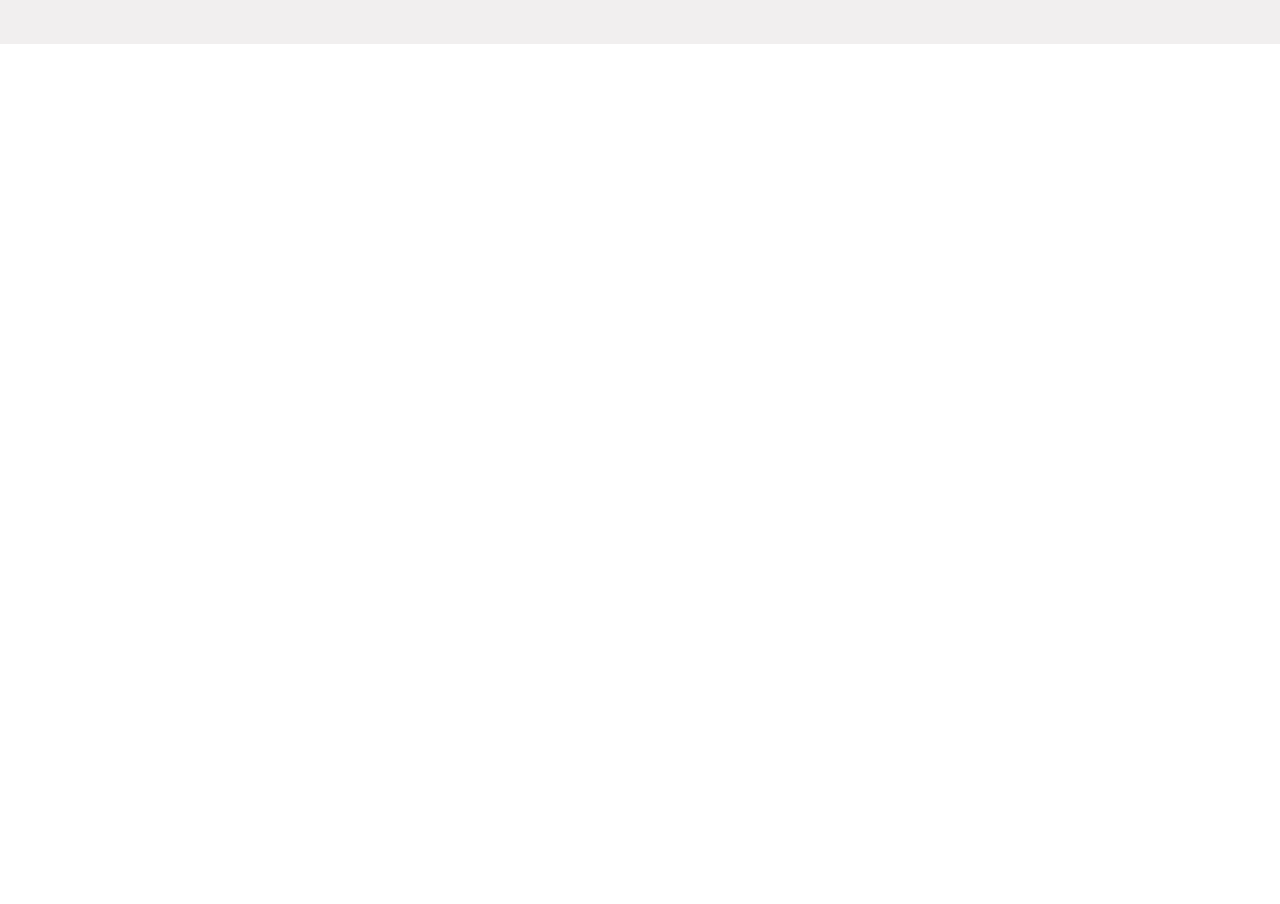
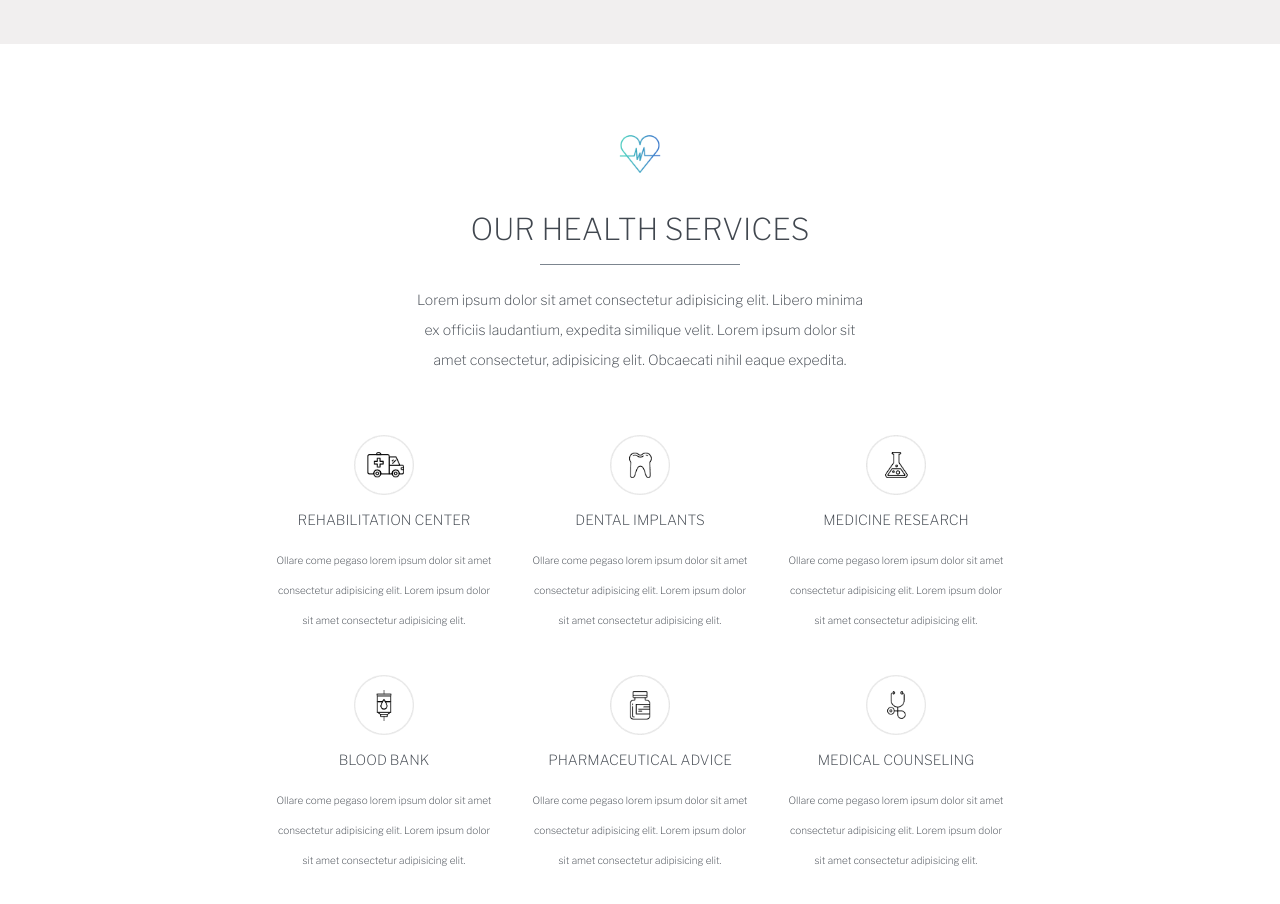
Before and after one commit to dbonafin/proj-html-vuejs, a Vue app: page / in a window 1280 px wide. Shown: the part 2140-3044 px from the top of the page. Before the commit the page ends 2184 px from the top, so only its background shows below. Built offline with nearby package versions, Linux system fonts and the light colour scheme.

Commit message:
health services component done

```diff
--- a/src/App.vue
+++ b/src/App.vue
@@ -16,9 +16,6 @@
     <main>
 
       <MainSection/>
-
-      <!-- Our health services section -->
-      <!-- icon, title, text and 3 columns(X2) (img, title, text) -->
 
       <!-- Tour our facilities -->
       <!-- icon, title, :after div, text and play image -->
--- /dev/null
+++ b/src/components/HealthServices.vue
@@ -0,0 +1,162 @@
+<template>
+
+    <div class="small-container">
+
+        <!-- Top area of the doctors section -->
+        <div class="top-area">
+
+            <img src="../assets/images/icon-6.png" alt="doctors icon">
+
+            <h2>our health services</h2>
+
+            <p>
+                Lorem ipsum dolor sit amet consectetur adipisicing elit. Libero minima ex officiis laudantium, expedita similique velit. Lorem ipsum dolor sit amet consectetur, adipisicing elit. Obcaecati nihil eaque expedita.
+            </p>
+        </div>
+
+        <!-- Top area of the doctors section -->
+        <div class="bottom-area">
+
+
+            <div class="bottom-area">
+
+                <!-- Single service column info -->
+                <div class="health-col">
+                    <img src="../assets/images/icon-14.png" alt="appointments icon">
+
+                    <h3>rehabilitation center</h3>
+
+                    <p>
+                        Ollare come pegaso lorem ipsum dolor sit amet consectetur adipisicing elit.
+                        Lorem ipsum dolor sit amet consectetur adipisicing elit.
+                    </p>
+                </div>
+
+                <!-- Single service column info -->
+                <div class="health-col">
+                    <img src="../assets/images/icon-15.png" alt="facilities icon">
+
+                    <h3>dental implants</h3>
+
+                    <p>
+                        Ollare come pegaso lorem ipsum dolor sit amet consectetur adipisicing elit.
+                        Lorem ipsum dolor sit amet consectetur adipisicing elit.
+                    </p>
+                </div>
+
+                <!-- Single service column info -->
+                <div class="health-col">
+                    <img src="../assets/images/icon-16.png" alt="doctors icon">
+
+                    <h3>medicine research</h3>
+
+                    <p>
+                        Ollare come pegaso lorem ipsum dolor sit amet consectetur adipisicing elit.
+                        Lorem ipsum dolor sit amet consectetur adipisicing elit.
+                    </p>
+                </div>
+
+                <!-- Single service column info -->
+                <div class="health-col">
+                    <img src="../assets/images/icon-11.png" alt="therapies icon">
+
+                    <h3>blood bank</h3>
+
+                    <p>
+                        Ollare come pegaso lorem ipsum dolor sit amet consectetur adipisicing elit.
+                        Lorem ipsum dolor sit amet consectetur adipisicing elit.
+                    </p>
+                </div>
+
+                <!-- Single service column info -->
+                <div class="health-col">
+                    <img src="../assets/images/icon-12.png" alt="therapies icon">
+
+                    <h3>pharmaceutical advice</h3>
+
+                    <p>
+                        Ollare come pegaso lorem ipsum dolor sit amet consectetur adipisicing elit.
+                        Lorem ipsum dolor sit amet consectetur adipisicing elit.
+                    </p>
+                </div>
+
+                <!-- Single service column info -->
+                <div class="health-col">
+                    <img src="../assets/images/icon-13.png" alt="therapies icon">
+
+                    <h3>medical counseling</h3>
+
+                    <p>
+                        Ollare come pegaso lorem ipsum dolor sit amet consectetur adipisicing elit.
+                        Lorem ipsum dolor sit amet consectetur adipisicing elit.
+                    </p>
+                </div>
+            </div>
+
+        </div>
+
+    </div>
+
+</template>
+
+<script>
+
+
+    export default {
+        name: 'HealthServices',
+    }
+
+</script>
+
+<style lang="scss" scoped>
+
+    @import "../style/common.scss";
+    .small-container {
+    padding: 80px 0;
+    color: $txt-main-color;
+    .top-area {
+        width: 60%;
+        margin: 0 auto;
+        text-align: center;
+        img{
+            width: 60px;
+        }
+        h2 {
+            text-transform: uppercase;
+            font-size: 30px;
+            margin: 20px 0;
+            &:after {
+                content: '';
+                display: block;
+                width: 200px;
+                height: 1px;
+                background-color: #7c858f;
+                margin: 20px auto;
+            }
+        }
+    }
+    .bottom-area {
+        display: flex;
+        flex-wrap: wrap;
+        margin-top: 20px;
+        .health-col {
+            padding: 20px;
+            width: calc(100% / 3);
+            text-align: center;
+            img {
+                width: 60px;
+                display: block;
+                margin: 0 auto;
+            }
+            h3 {
+                text-transform: uppercase;
+                margin: 10px 0;
+            }
+            p {
+                font-size: 10px;
+            }
+            }
+        }
+    }
+
+</style>
--- a/src/components/MainSection.vue
+++ b/src/components/MainSection.vue
@@ -5,8 +5,10 @@
         <BrandIntroduction/>
 
         <!-- Meet our doctors section -->
-        <!-- icon, title, text and 3 doctor info cards (picture, title, text, socials) -->
         <DoctorsSection/>
+
+        <!-- Our health services section -->
+        <HealthServices/>
 
     </section>
 
@@ -16,10 +18,15 @@
 
     import BrandIntroduction from "./BrandIntroduction.vue";
     import DoctorsSection from "./DoctorsSection.vue";
+    import HealthServices from "./HealthServices.vue";
 
     export default {
         name: "MainSection",
-        components: { BrandIntroduction, DoctorsSection }
+        components: {
+        BrandIntroduction,
+        DoctorsSection,
+        HealthServices
+        }
     }
 
 </script>
```
